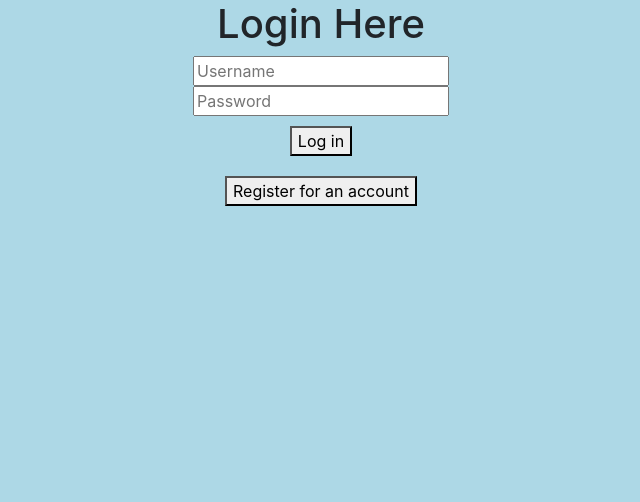
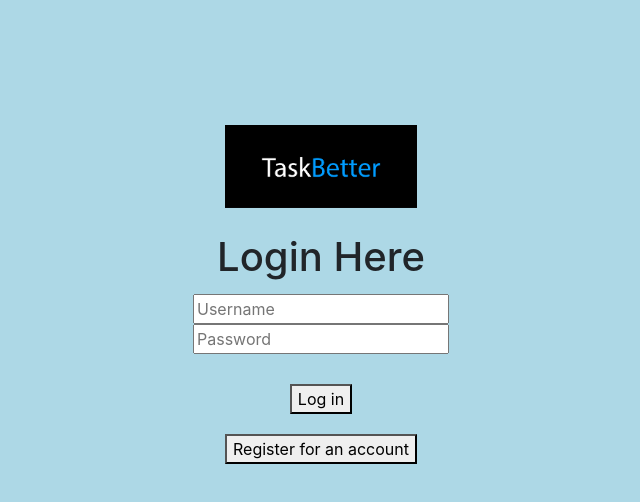
Before and after one commit to SarangAP/TaskBetter, a React (Create React App) app in the folder task-better/: page / in a window 1280 px wide. Shown: the top 502 px of the page, without its empty margins (319-959 px from the left). Built offline with nearby package versions, Linux system fonts and the light colour scheme; the HTML template or start-up script is replaced by a standard one.

Commit message:
Changed login CSS

```diff
--- a/task-better/src/Components/Login/Login.css
+++ b/task-better/src/Components/Login/Login.css
@@ -1,15 +1,35 @@
 body {
-    background-color: lightblue;
+    background-color: lightblue !important;
   }
 .input-box{
 
     text-align: center;
+    position: relative;
+    top: 155px;
+
 }
 .submit-button{
     text-align:center;
     border: none;
     padding: 10px 15px;
+    position: relative;
+    top: 175px;
+
+
 }
 .loginHeader{
     text-align: center;
+    position: relative;
+    top: 150px;
+
 }
+
+.login-logo{
+    text-align: center;
+    display: block;
+    margin-left: auto;
+    margin-right: auto;
+    position: relative;
+    max-width:15%;
+    top: 125px;
+}
--- a/task-better/src/Components/Login/Login.jsx
+++ b/task-better/src/Components/Login/Login.jsx
@@ -1,6 +1,7 @@
 import React, { useState, useEffect } from "react";
 import { useNavigate, Link} from "react-router-dom";
 import "./Login.css";
+import TaskBetter_Image from "../TBNav/TaskBetterLogo.svg"
 
 const Login = ({ }) => {
   const [username, setUsername] = useState("");
@@ -48,7 +49,10 @@ const Login = ({ }) => {
   };
 
   return (
+
     <div className="wrapper">
+    <div className="login-logo">
+      <img src={TaskBetter_Image} alt="TaskBetter Logo" /> </div>
       <form>
         <h1 className="loginHeader">Login Here</h1>
         <div className="input-box">
```
